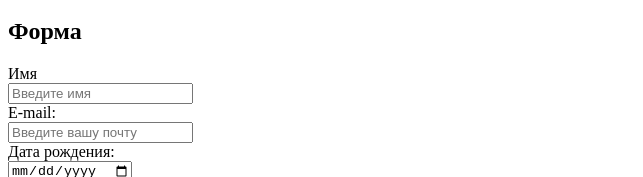
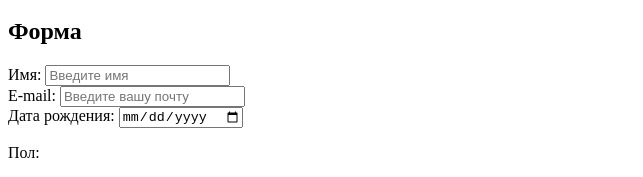
Before and after one commit to Verner-Ad/Shave7ma.github.io, a plain HTML site: page index.html in a window 1280 px wide. Shown: the part 644-821 px from the top of the page, without its empty margins (0-643 px from the left). Drawn offline with Linux system fonts and the light colour scheme.

Commit message:
Update index.html

```diff
--- a/index.html
+++ b/index.html
@@ -79,17 +79,17 @@
         <h2>Форма</h2>
     </a>
     <form>
-        <label> Имя <br>
+        <label> Имя:
             <input placeholder="Введите имя">
         </label>
         <br>
         <label>
-            Е-mail:<br>
+            Е-mail:
             <input type="email" placeholder="Введите вашу почту">
         </label>
         <br>
         <label>
-            Дата рождения:<br>
+            Дата рождения:
             <input type="date">
         </label>
         <p> Пол:</p>
@@ -129,6 +129,8 @@
               <option value="Значение1">Бессмертие</option>
               <option value="Значение2">Прохождение сквозь стены</option>
               <option value="Значение3">Левитация</option>
+              <option value="Значение4">Невидимость</option>
+              <option value="Значение5">Ночное зрение</option>
             </select>
         </label> <br>
         <label>
```
